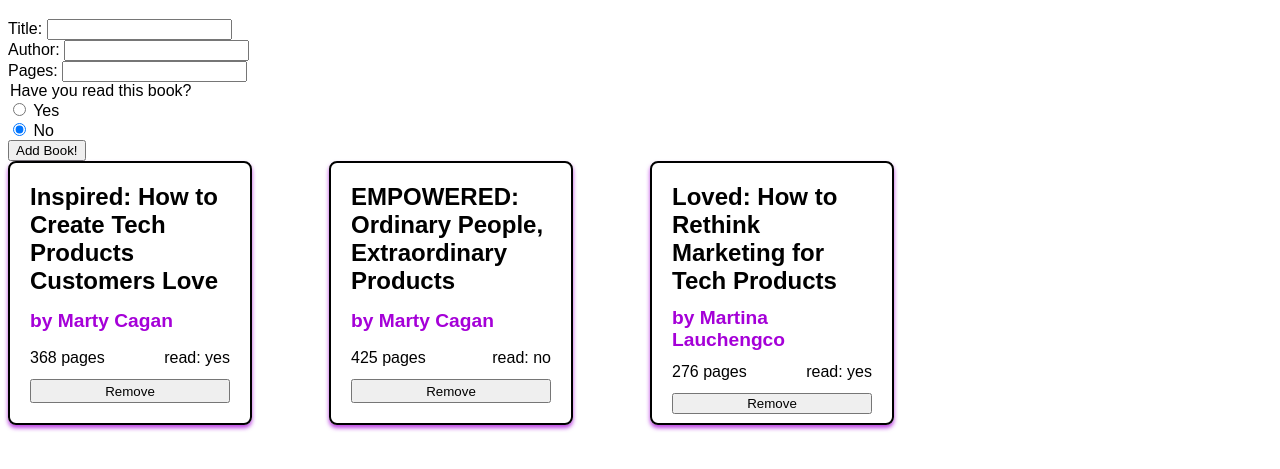
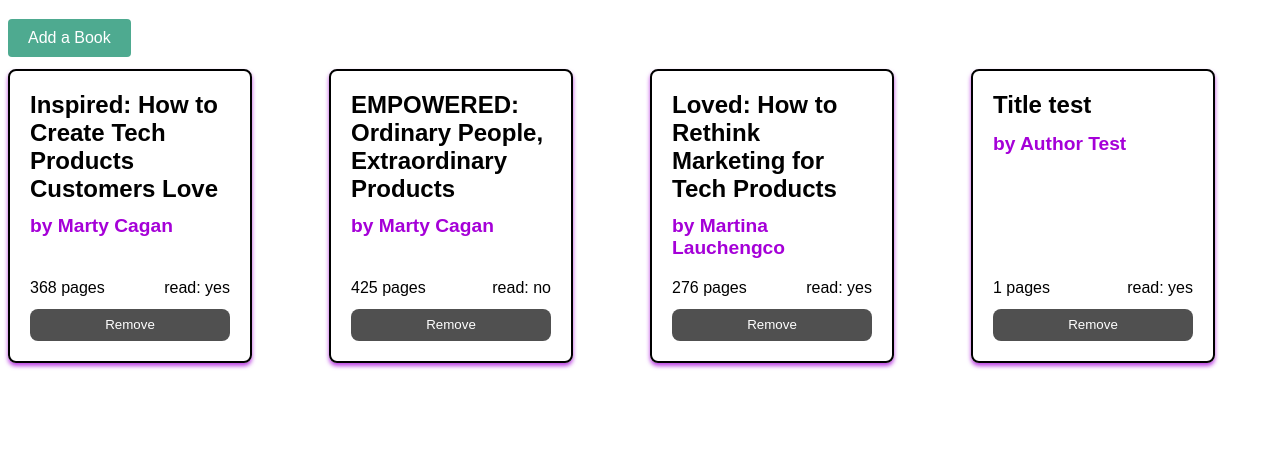
Before and after one commit to mikeorsow/top-library, a plain HTML site: page index.html in a window 1280 px wide. Shown: the part 61-530 px from the top of the page. Drawn offline with Linux system fonts and the light colour scheme.

Commit message:
Add a 'Add a book' button and hide the form by default

```diff
--- a/index.html
+++ b/index.html
@@ -12,6 +12,9 @@
 
 <body>
     <h1>Your Library</h1>
+    <div id="show-add-book-form">
+        <p>Add a Book</p>
+    </div>
     <form id="new-book-form">
         <div>
             <label for="book-title">Title: </label>
--- a/script.js
+++ b/script.js
@@ -16,8 +16,16 @@
   276,
   'yes'
 );
+const BOOK4 = new Book(
+  'Title test',
+  'Author Test',
+  1,
+  'yes'
+);
 
-let myLibrary = [BOOK1, BOOK2, BOOK3];
+
+
+let myLibrary = [BOOK1, BOOK2, BOOK3, BOOK4];
 
 const bookList = document.getElementById('book-list');
 
@@ -39,7 +47,8 @@
     const bookCard = document.createElement('div');
     bookCard.classList.add('book-card');
     bookCard.setAttribute('data-index', index);
-    bookCard.innerHTML = `<div class="book-card-title">
+    bookCard.innerHTML =
+      `<div class="book-card-title">
           <h2>${book.title}</h2>
       </div>
       <p class="book-card-author">by ${book.author}</p>
--- a/style.css
+++ b/style.css
@@ -8,22 +8,37 @@
   margin: 0px;
 }
 
+#new-book-form {
+  display: none;
+}
+
+#show-add-book-form {
+  background-color: #4eaa90;
+  border: none;;
+  border-radius: 4px;
+  color: white;
+  font-weight: 500px;
+  width: fit-content;
+  padding: 10px 20px;
+  margin-bottom: 12px;
+}
+
 .book-card {
   display: grid;
+  grid-template-rows: 1fr 4fr 1fr;
   border: 2px black solid;
   border-radius: 8px;
-  justify-content: center;
   padding: 20px;
   width: 200px;
-  height: 220px;
+  height: 250px;
   gap: 12px;
   box-shadow: 0px 3px 4px rgb(165 0 216 / 74%);
 }
 
 .book-card-author {
-    font-weight: 600;
-    color: rgb(165 0 216);
-    font-size: 1.2rem;
+  font-weight: 600;
+  color: rgb(165 0 216);
+  font-size: 1.2rem;
 }
 
 .book-card-footer {
@@ -42,3 +57,11 @@
   grid-template-columns: repeat(auto-fill, minmax(250px, 1fr));
   gap: 20px;
 }
+
+.book-card-remove {
+  border: none;
+  background-color: rgb(80, 80, 80);
+  color: white;
+  border-radius: 8px;
+  height: 2rem;
+}
```
